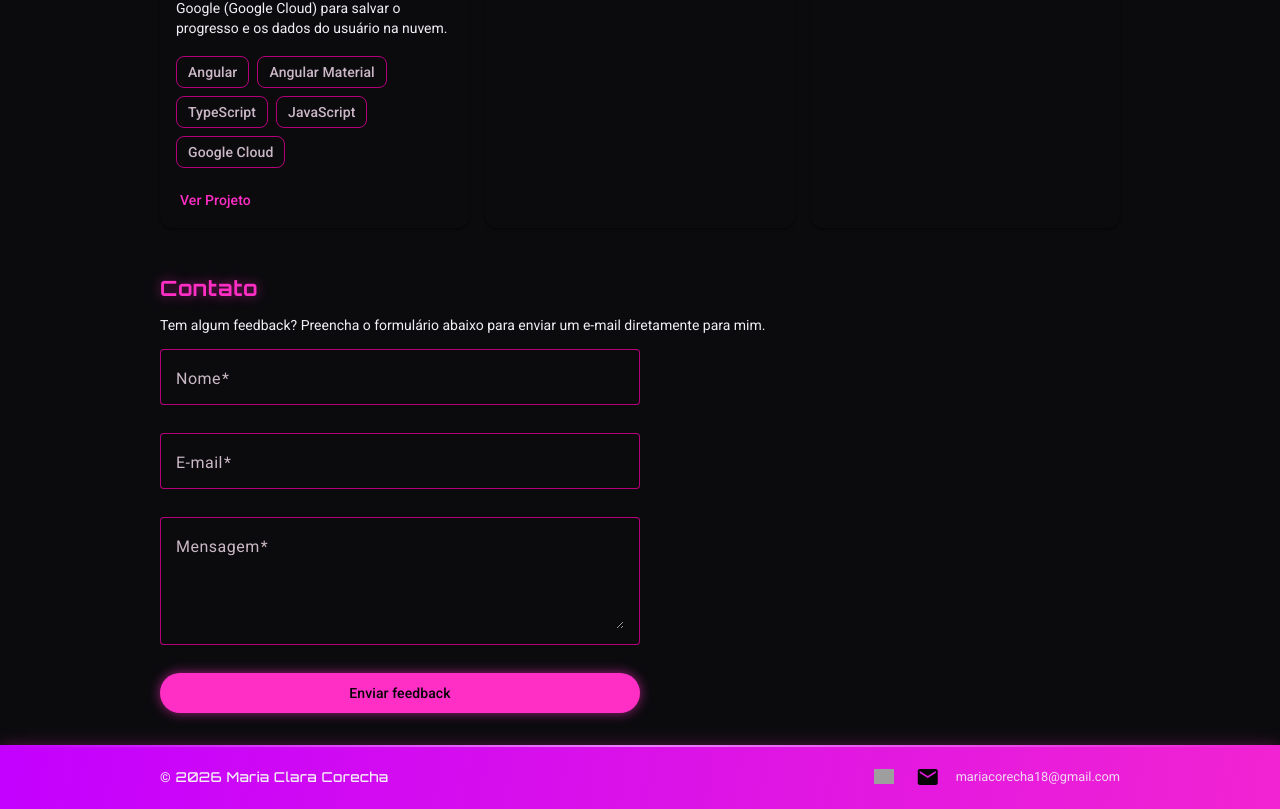
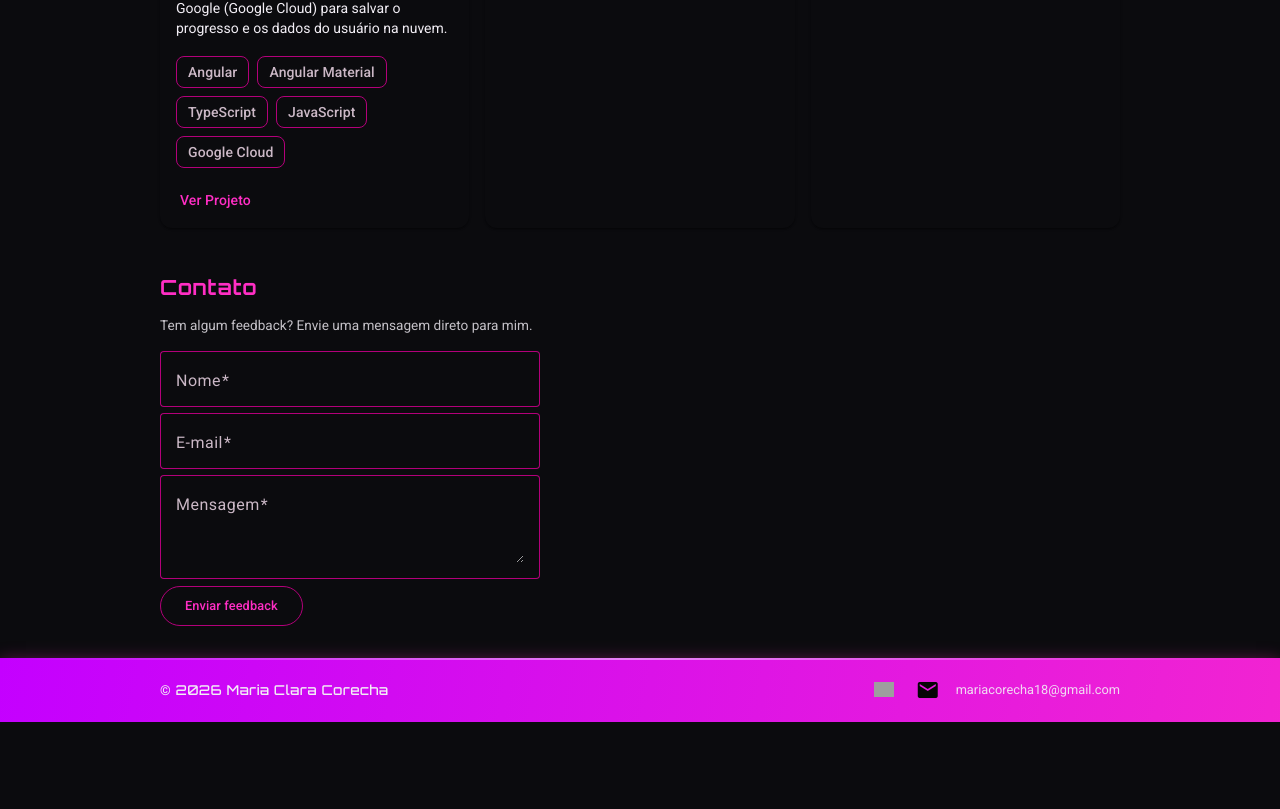
Before and after one commit to MariaClaraCorecha/portfolio, an Angular app: page / in a window 1280 px wide. Shown: the part 2198-3007 px from the top of the page. After the commit the page ends 2920 px from the top, so only its background shows below. Built offline with nearby package versions, Linux system fonts and the light colour scheme; grey boxes are pictures that could not be loaded.

Commit message:
feat: enhance feedback form styling and update button appearance

```diff
--- a/src/app/feedback/feedback.html
+++ b/src/app/feedback/feedback.html
@@ -1,8 +1,8 @@
-<h2>Contato</h2>
-<p>Tem algum feedback? Preencha o formulário abaixo para enviar um e-mail diretamente para mim.</p>
+<h2 class="feedback-title">Contato</h2>
+<p class="feedback-hint">Tem algum feedback? Envie uma mensagem direto para mim.</p>
 
 <form class="feedback-form" [formGroup]="form" (ngSubmit)="submit()">
-  <mat-form-field appearance="outline">
+  <mat-form-field appearance="outline" subscriptSizing="dynamic">
     <mat-label>Nome</mat-label>
     <input matInput formControlName="name" required />
     @if (form.controls.name.invalid && form.controls.name.touched) {
@@ -10,7 +10,7 @@
     }
   </mat-form-field>
 
-  <mat-form-field appearance="outline">
+  <mat-form-field appearance="outline" subscriptSizing="dynamic">
     <mat-label>E-mail</mat-label>
     <input matInput type="email" formControlName="email" required />
     @if (form.controls.email.hasError('required') && form.controls.email.touched) {
@@ -21,13 +21,15 @@
     }
   </mat-form-field>
 
-  <mat-form-field appearance="outline">
+  <mat-form-field appearance="outline" subscriptSizing="dynamic">
     <mat-label>Mensagem</mat-label>
-    <textarea matInput formControlName="message" rows="4" required></textarea>
+    <textarea matInput formControlName="message" rows="3" required></textarea>
     @if (form.controls.message.invalid && form.controls.message.touched) {
       <mat-error>Escreva uma mensagem.</mat-error>
     }
   </mat-form-field>
 
-  <button mat-flat-button color="primary" type="submit">Enviar feedback</button>
+  <button mat-stroked-button color="primary" type="submit" class="submit-button">
+    Enviar feedback
+  </button>
 </form>
--- a/src/app/feedback/feedback.scss
+++ b/src/app/feedback/feedback.scss
@@ -1,6 +1,23 @@
+.feedback-title {
+  font-size: 1.3rem;
+  text-shadow: none;
+}
+
+.feedback-hint {
+  margin: 0 0 1rem;
+  font-size: 0.85rem;
+  opacity: 0.8;
+}
+
 .feedback-form {
   display: flex;
   flex-direction: column;
-  gap: 0.5rem;
-  max-width: 480px;
+  gap: 0.4rem;
+  max-width: 380px;
+  font-size: 0.9rem;
 }
+
+.submit-button {
+  align-self: flex-start;
+  font-size: 0.8rem;
+}
```
